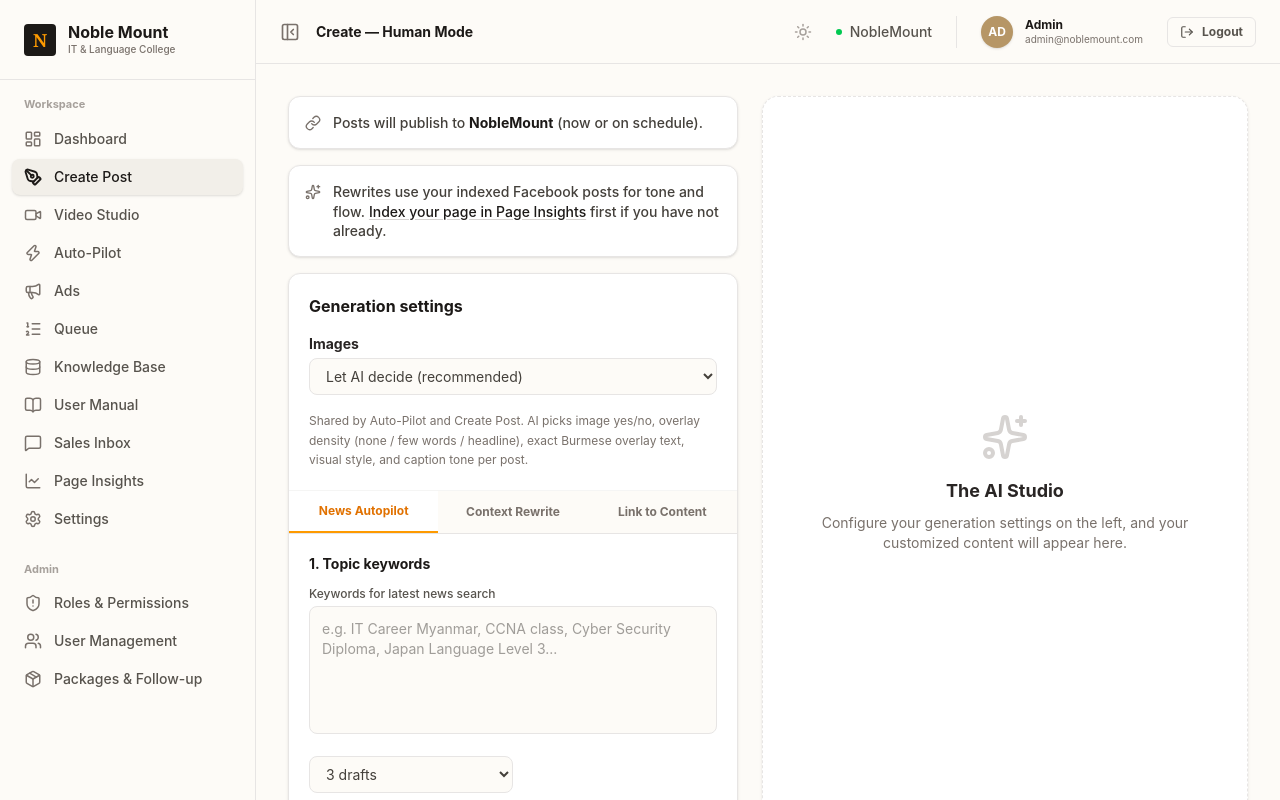
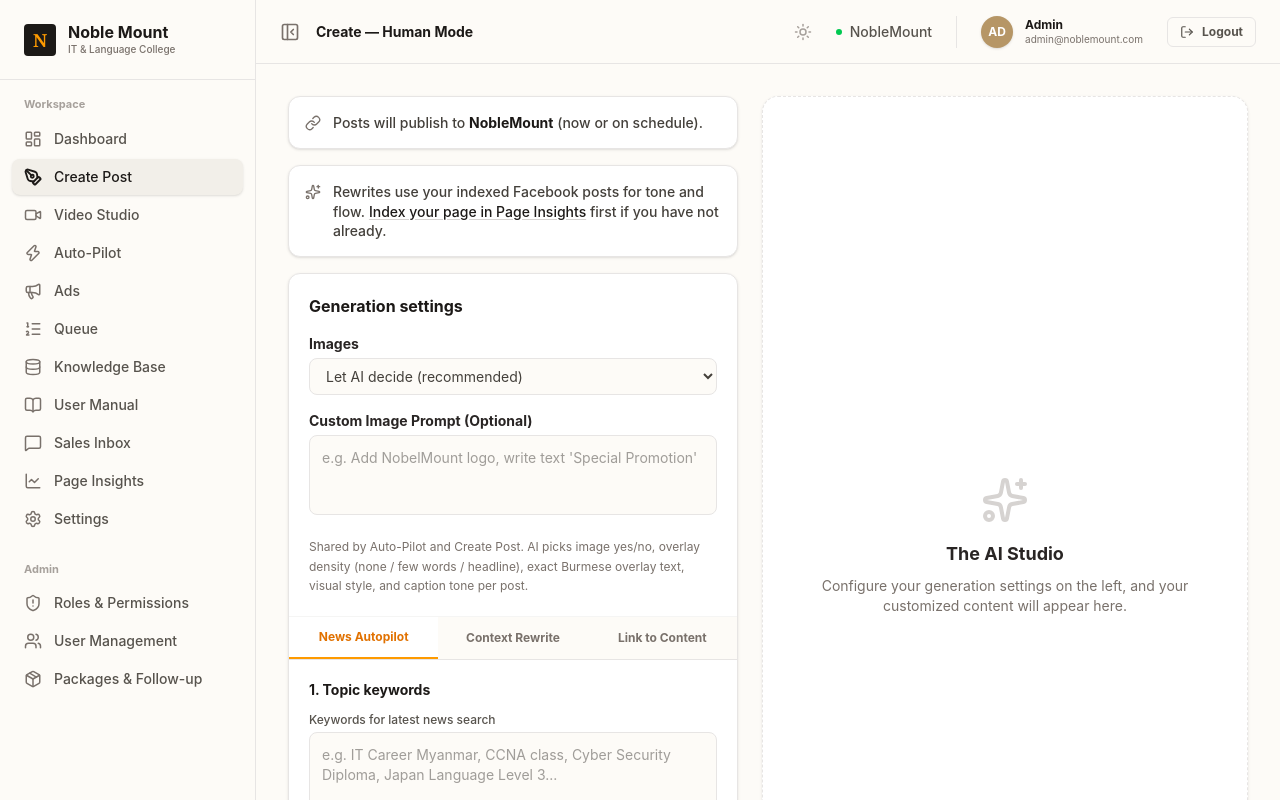
Before and after one commit to Phyoe-ptt/nobel_mount, a React (Vite) app in the folder frontend/: page /create-post in a window 1280 px wide. Built offline with nearby package versions, Linux system fonts and the light colour scheme.

Commit message:
feat: Add Custom Image Prompt box for editing AI generated images

```diff
--- a/frontend/src/routes/create-post.tsx
+++ b/frontend/src/routes/create-post.tsx
@@ -11,6 +11,7 @@ function CreatePostComponent() {
   const [activeTab, setActiveTab] = React.useState('news')
   const [keywords, setKeywords] = React.useState('')
   const [draftCount, setDraftCount] = React.useState(3)
+  const [imagePrompt, setImagePrompt] = React.useState('')
 
   const [generatedPosts, setGeneratedPosts] = React.useState<string[]>([])
   const [generatedImage, setGeneratedImage] = React.useState<string | null>(null)
@@ -37,7 +38,8 @@ function CreatePostComponent() {
 
   const generateImageMutation = useMutation({
     mutationFn: async () => {
-      const prompt = `Professional education marketing banner poster, modern graphic design style, clean layout, flat vector illustration, vibrant blue and yellow color scheme, college advertisement, typography, related to ${keywords}, high quality`
+      const basePrompt = `Professional education marketing banner poster, modern graphic design style, clean layout, flat vector illustration, vibrant blue and yellow color scheme, college advertisement, typography, related to ${keywords}, high quality`
+      const prompt = imagePrompt.trim() ? `${basePrompt}. Additional instructions: ${imagePrompt.trim()}` : basePrompt
       // Use AbortController with 60s timeout for Imagen 4 generation
       const controller = new AbortController()
       const timeoutId = setTimeout(() => controller.abort(), 60000)
@@ -113,6 +115,7 @@ function CreatePostComponent() {
           <div className="p-5 border-b border-stone-100">
             <h3 className="font-bold text-stone-900 mb-4">Generation settings</h3>
 
+            <div className="space-y-4">
               <div className="space-y-1">
                 <label className="block text-sm font-bold text-stone-800">Images</label>
                 <select className="w-full bg-[#FDFBF7] border border-stone-200 rounded-lg px-3 py-2 text-sm text-stone-700 focus:outline-none focus:ring-2 focus:ring-stone-400 focus:border-transparent transition-shadow">
@@ -120,6 +123,17 @@ function CreatePostComponent() {
                   <option>Always generate image</option>
                   <option>Never generate image</option>
                 </select>
+              </div>
+
+              <div className="space-y-1">
+                <label className="block text-sm font-bold text-stone-800">Custom Image Prompt (Optional)</label>
+                <textarea
+                  value={imagePrompt}
+                  onChange={e => setImagePrompt(e.target.value)}
+                  placeholder="e.g. Add NobelMount logo, write text 'Special Promotion'"
+                  className="w-full h-20 bg-[#FDFBF7] border border-stone-200 rounded-lg p-3 text-sm text-stone-700 focus:outline-none focus:ring-2 focus:ring-stone-400 focus:border-transparent transition-shadow resize-none"
+                />
+              </div>
             </div>
 
             <p className="text-xs text-stone-500 mt-4 leading-relaxed">
```
Lines whose indentation alone changed are shown as unchanged.
